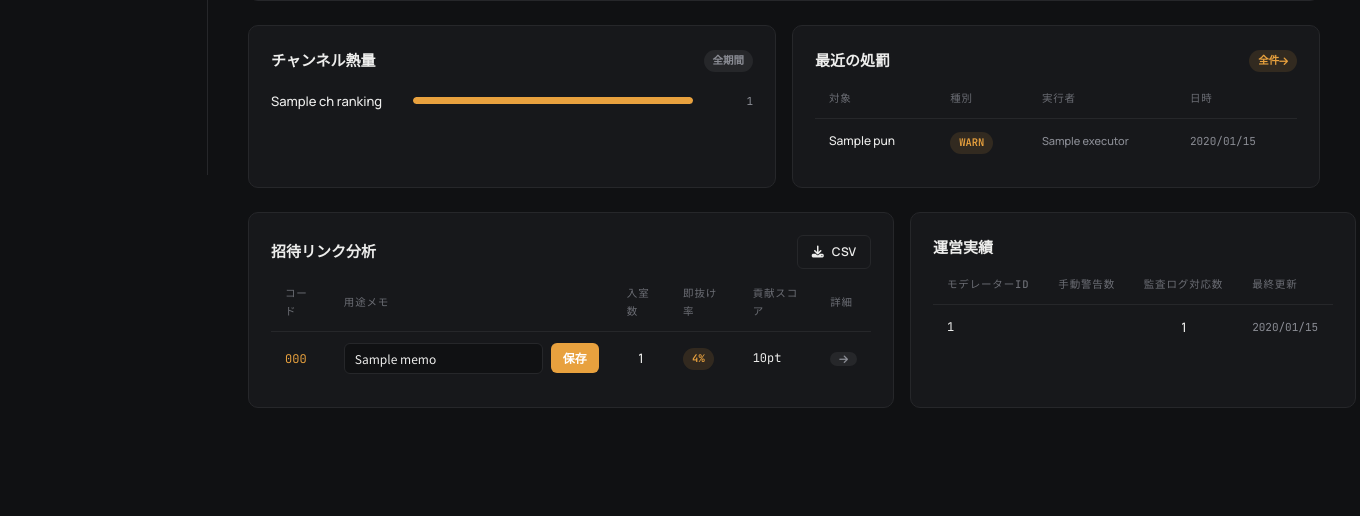
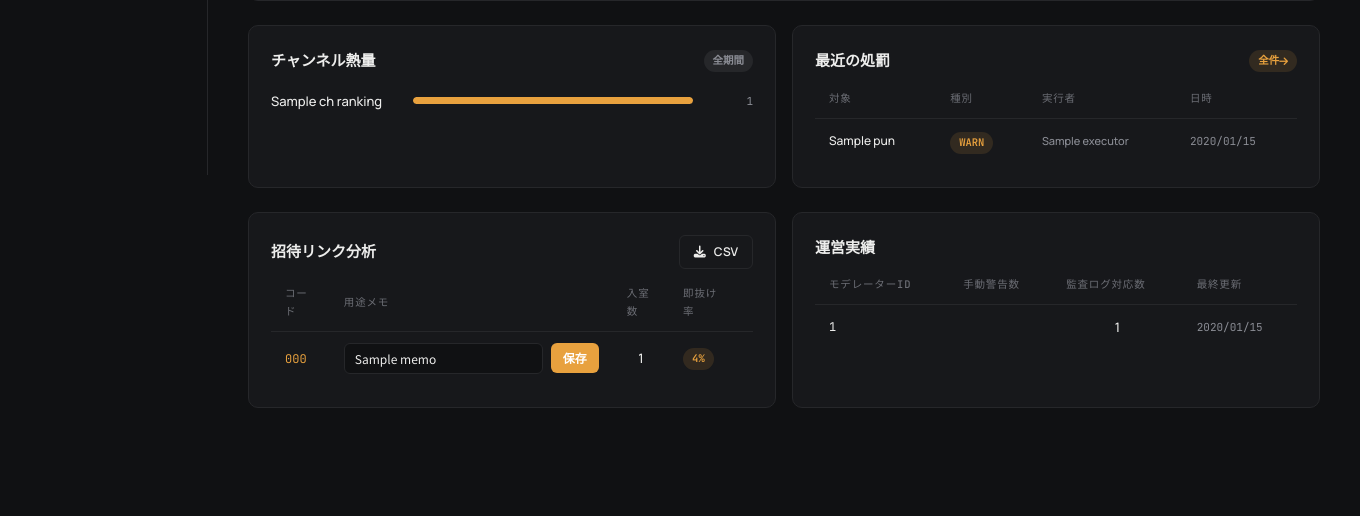
Before and after one commit to yuuuyunote/discord-dashboard, a FastAPI app: template templates/dashboard.html in a window 1360 px wide. Shown: the part 625-1141 px from the top of the page. Run offline with FastAPI, Linux system fonts and the light colour scheme; the template is opened without the code that fills it: most values are stand-ins (such as "Sample title", 1, 10 or a date in 2020); parts of the project's set-up code (start-up, migrations or seed data) failed here and were passed over.

Commit message:
Enhance layout with min-width adjustments
Added min-width: 0 to .main-content and .card classes for better layout control.

```diff
--- a/static/style.css
+++ b/static/style.css
@@ -54,6 +54,7 @@ body {
   color: var(--text);
   line-height: 1.7;
   min-height: 100vh;
+  overflow-x: hidden;
   transition: background var(--transition), color var(--transition);
   -webkit-font-smoothing: antialiased;
 }
@@ -144,7 +145,7 @@ button { font-family: inherit; }
 
 .sidebar-divider { border: none; border-top: 1px solid var(--border); margin: 16px 20px; }
 
-.main-content { margin-left: 208px; flex: 1; padding: 36px 40px 60px; max-width: calc(100% - 208px); }
+.main-content { margin-left: 208px; flex: 1; min-width: 0; padding: 36px 40px 60px; max-width: calc(100% - 208px); }
 
 /* Mobile bottom nav */
 .dash-mobile-nav {
@@ -176,6 +177,7 @@ button { font-family: inherit; }
   background: var(--bg-card);
   border: 1px solid var(--border);
   border-radius: var(--radius);
+  min-width: 0;
   transition: border-color var(--transition);
 }
 
```
